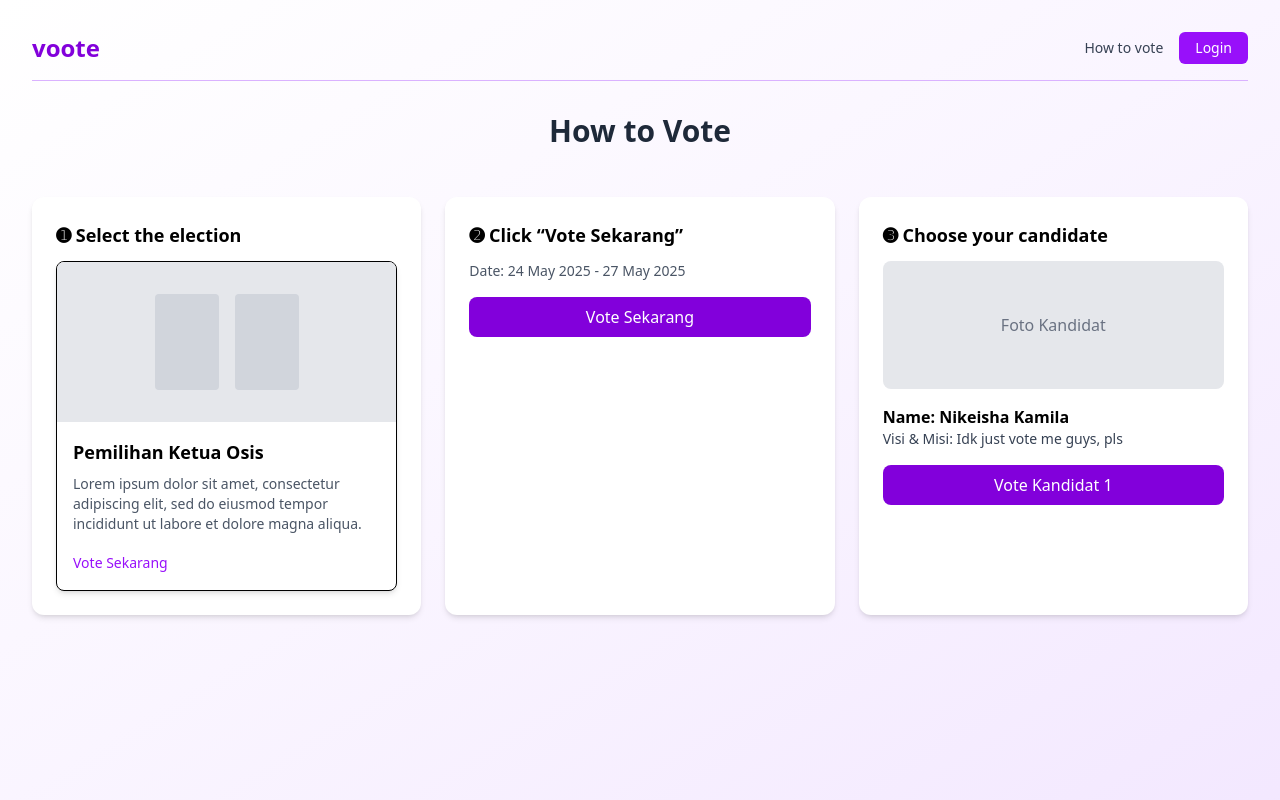
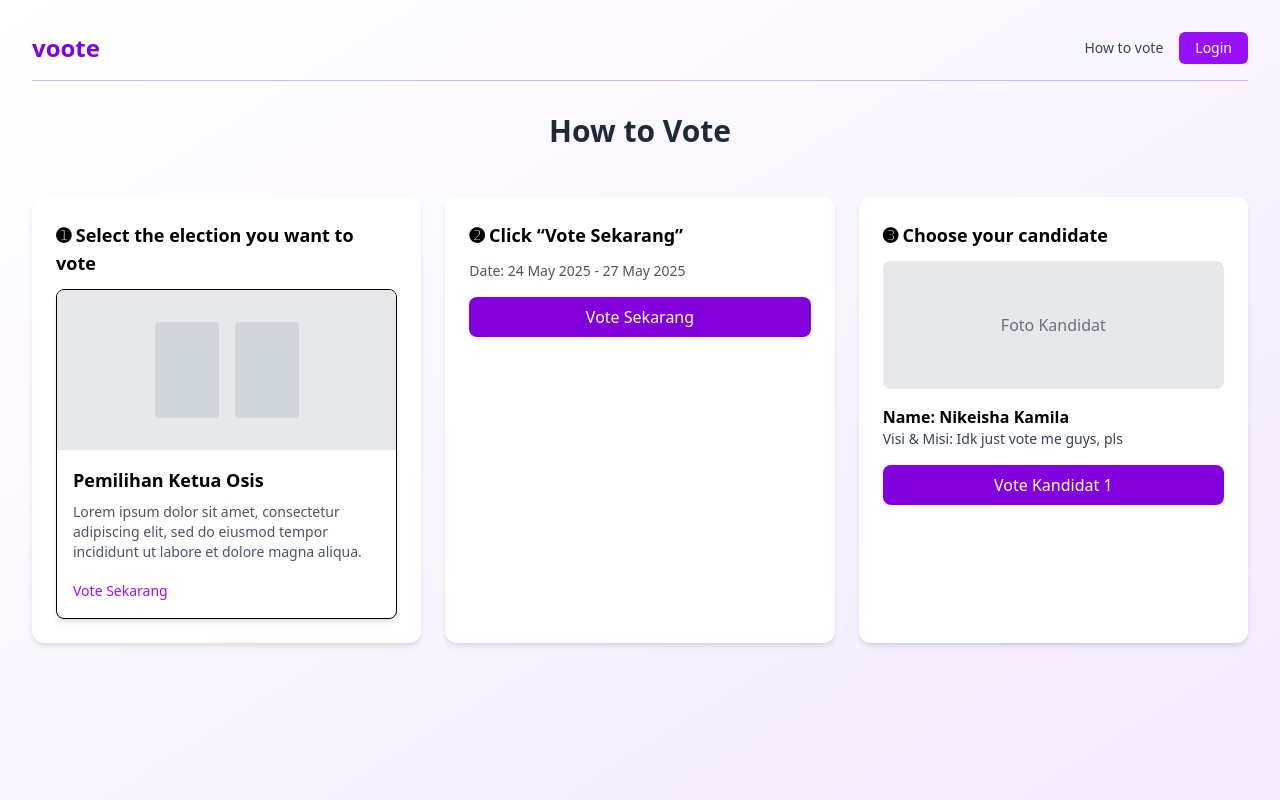
Before and after one commit to fachrydevs/voote, a Vue app in the folder frontend/: page /howtovote in a window 1280 px wide. Built offline with nearby package versions, Linux system fonts and the light colour scheme.

Commit message:
Update Howtovote.vue

```diff
--- a/frontend/src/pages/Howtovote.vue
+++ b/frontend/src/pages/Howtovote.vue
@@ -19,7 +19,7 @@
 
       <!-- Step 1 -->
       <div class="bg-white rounded-xl shadow-md p-6 hover:shadow-lg transition">
-        <h3 class="text-lg font-semibold mb-3">➊ Select the election</h3>
+        <h3 class="text-lg font-semibold mb-3">➊ Select the election you want to vote</h3>
         <div class="bg-white border rounded-lg shadow-md overflow-hidden">
         <div class="bg-gray-200 h-40 flex items-center justify-center">
           <div class="flex space-x-4">
```
